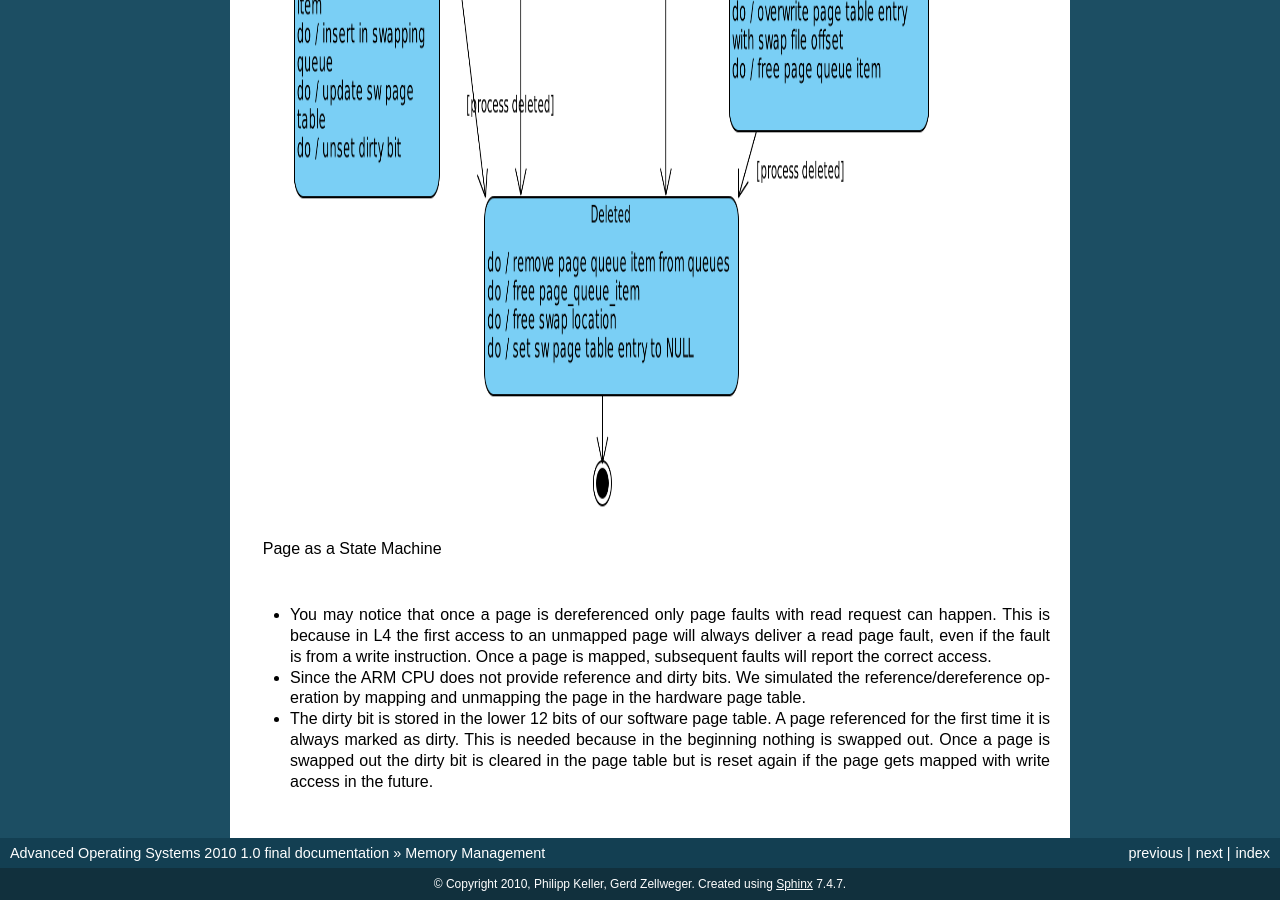
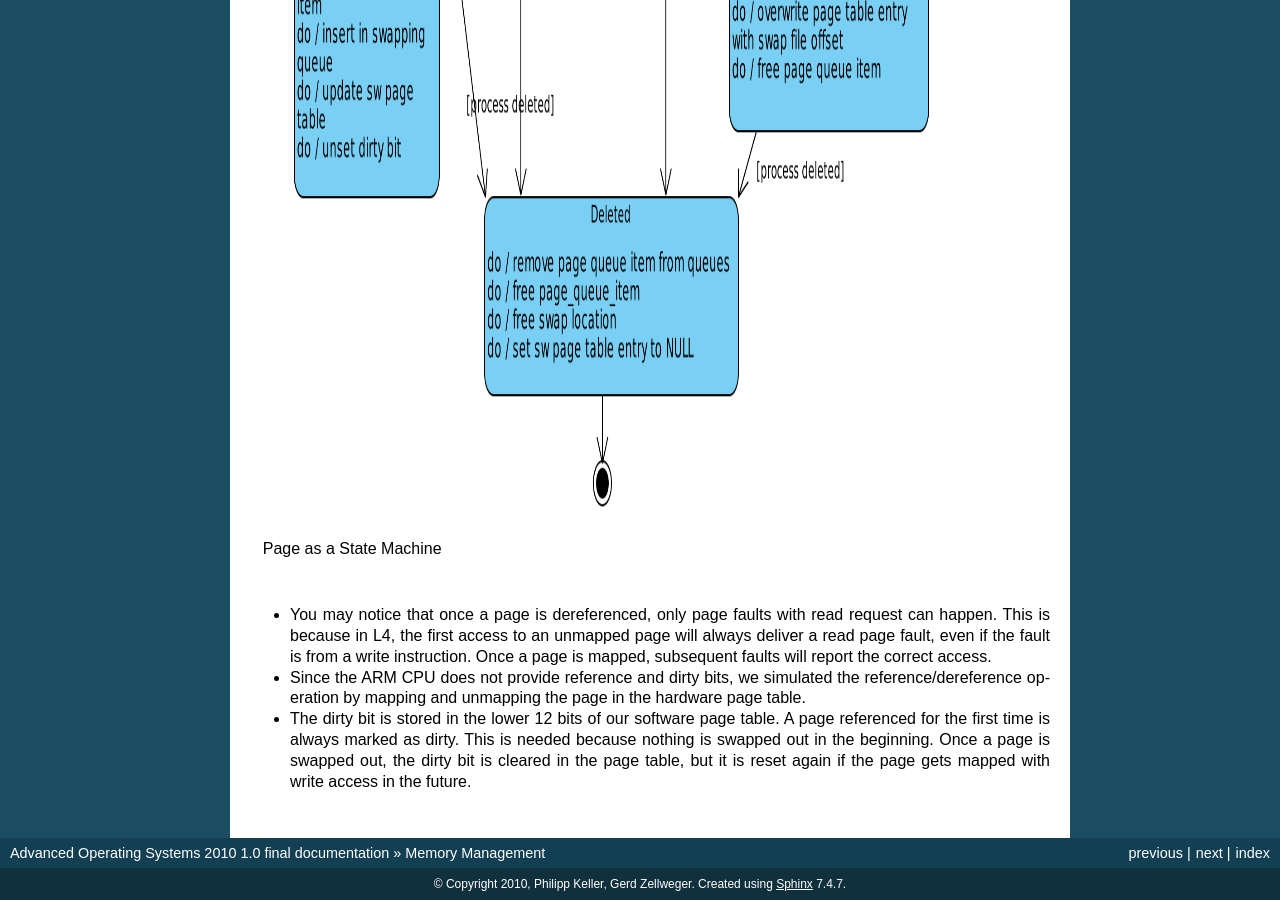
Before and after one commit to gz/aos10, a Sphinx documentation site: the page built from doc/documentation/source/mm.txt, in a window 1280 px wide and 900 px high, scrolled down 6369 px. Built offline with Sphinx 7.4.7, drawn with Linux system fonts in a browser that asks for light colours; formulas are drawn with MathJax 3; some of the changed text lies outside the part shown.

```diff
--- a/doc/documentation/source/clock.txt
+++ b/doc/documentation/source/clock.txt
@@ -8,7 +8,7 @@ For milestone 5, we were supposed to create a driver for the IXP42X timer. The d
 Clock System Calls
 ------------------
 
-All the SOS server code associated with the clock driver is inside the two files :file:`clock.h` and :file:`clock.c`. On the user space side we just have two system call functions (``time_stamp`` and ``sleep``, implemented in :file:`sos.h` and :file:`syscall_timer.c`) and of course the whole benchmarking programm.
+All the SOS server code associated with the clock driver is inside the two files :file:`clock.h` and :file:`clock.c`. On the user space side we just have two system call functions (``time_stamp`` and ``sleep``, implemented in :file:`sos.h` and :file:`syscall_timer.c`) and of course the whole benchmarking programm (:file:`src/sosh/benchmark.c`).
 
 For the time stamp measurement we use the time stamp timer register of the IXP42X hardware and for sleep calls we use the general purpose timer 0.
 
@@ -26,7 +26,7 @@ The system call handler function for the time stamp retrieval function is called
 Sleep Timers
 ^^^^^^^^^^^^
 
-The general purpose timer 0 is programmed to give an interrupt whenever it reaches zero (in the system call loop, the received interrupt then comes from thread number ``NSLU2_TIMER0_IRQ``). In that case ``timer0_irq`` is called as the interrupt handler, which removes the head of the timer queue and restarts the timer with the finish time of the next queue entry. ``timer0_irq`` of course also calls the handler function associated with that timer. At the moment this is always the function ``wakeup`` which just sends the :abbr:`IPC (interprocess communication)` reply to the sleeping user process to wake it up. But the way we implemented it, we could extend it easily.
+The general purpose timer 0 is programmed to give an interrupt whenever it reaches zero (in the system call loop, the received interrupt then comes from thread number ``NSLU2_TIMER0_IRQ``). In that case ``timer0_irq`` is called as the interrupt handler, which removes the head of the timer queue and restarts the timer with the finish time of the next queue entry. ``timer0_irq`` of course also calls the handler function associated with that timer. At the moment this is always the function ``wakeup`` which just sends the :abbr:`IPC (interprocess communication)` reply to the sleeping user process to wake it up. But the way we implemented it, we could extend this easily.
 
 The sleep system call basically uses the function ``register_timer`` of the clock driver interface. ``register_timer`` will insert an ``alarm_timer`` structure into a priority queue and if the new timer has been inserted as the new queue head because it has a finishing time before the time of the old head of the queue, the timer is restarted with the new time.
 
--- a/doc/documentation/source/mm.txt
+++ b/doc/documentation/source/mm.txt
@@ -96,12 +96,12 @@ exist in the hardware page table.
 
     Requesting a previously mapped page
 
-As we can see we have to distinguish two cases:
+As we can see, we have to distinguish two cases:
 
-#. If the page is currently in the swap file we need to read it back into physical memory. Notice also that we create the corresponding ``page_queue_item`` before we called ``nfs_read()`` so we can pass its address as an argument which is handed back later in the callback.
-#. If the page is already in physical memory we just update the hardware page table using ``L4_MapFpage()``.
+#. If the page is currently in the swap file, we need to read it back into physical memory. Notice also that we create the corresponding ``page_queue_item`` before we called ``nfs_read()`` so we can pass its address as an argument which is handed back later in the callback.
+#. If the page is already in physical memory, we just update the hardware page table using ``L4_MapFpage()``.
 
-Now that we've seen the sequence patterns used to handle page faults we will take a closer look at the states a page can be in and how they affect our
+Now that we've seen the sequence patterns used to handle page faults, we will take a closer look at the states a page can be in and how they affect our
 data structures (see :ref:`page-state`).
 
 .. _page-state:
@@ -112,6 +112,6 @@ data structures (see :ref:`page-state`).
 
     Page as a State Machine
 
-* You may notice that once a page is dereferenced only page faults with read request can happen. This is because in L4 the first access to an unmapped page will always deliver a read page fault, even if the fault is from a write instruction. Once a page is mapped, subsequent faults will report the correct access.
-* Since the ARM CPU does not provide reference and dirty bits. We simulated the reference/dereference operation by mapping and unmapping the page in the hardware page table.
-* The dirty bit is stored in the lower 12 bits of our software page table. A page referenced for the first time it is always marked as dirty. This is needed because in the beginning nothing is swapped out. Once a page is swapped out the dirty bit is cleared in the page table but is reset again if the page gets mapped with write access in the future.
+* You may notice that once a page is dereferenced, only page faults with read request can happen. This is because in L4, the first access to an unmapped page will always deliver a read page fault, even if the fault is from a write instruction. Once a page is mapped, subsequent faults will report the correct access.
+* Since the ARM CPU does not provide reference and dirty bits, we simulated the reference/dereference operation by mapping and unmapping the page in the hardware page table.
+* The dirty bit is stored in the lower 12 bits of our software page table. A page referenced for the first time is always marked as dirty. This is needed because nothing is swapped out in the beginning. Once a page is swapped out, the dirty bit is cleared in the page table, but it is reset again if the page gets mapped with write access in the future.
```
Also changed, not shown: other parts of doc/documentation/source/mm.txt (+2 -2 lines), doc/documentation/source/io.txt (+4 -4 lines), doc/documentation/source/process.txt (+8 -8 lines), doc/documentation/source/syscall.txt (+12 -12 lines), 1 other file.
